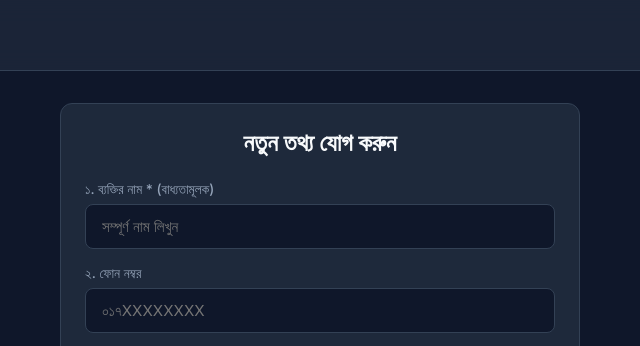
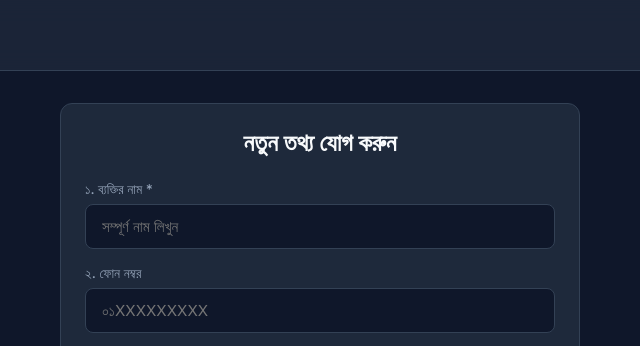
Before and after one commit to mahhadis/Election, a website: page index.html in a window 1280 px wide. Shown: the top 346 px of the page, 320-960 px from the left. Drawn offline with nearby package versions, Linux system fonts and the light colour scheme.

Commit message:
Update labels and placeholders in index.html

```diff
--- a/index.html
+++ b/index.html
@@ -190,12 +190,12 @@
         <form id="entryForm">
           <div class="form-grid">
             <div class="field-group">
-              <label>১. ব্যক্তির নাম * (বাধ্যতামূলক)</label>
+              <label>১. ব্যক্তির নাম *</label>
               <input type="text" id="nam" placeholder="সম্পূর্ণ নাম লিখুন" required>
             </div>
             <div class="field-group">
               <label>২. ফোন নম্বর</label>
-              <input type="tel" id="number" placeholder="০১৭XXXXXXXX">
+              <input type="tel" id="number" placeholder="০১XXXXXXXXX">
             </div>
             <div class="field-group">
               <label>৩. ওয়ার্ড নম্বর</label>
```
